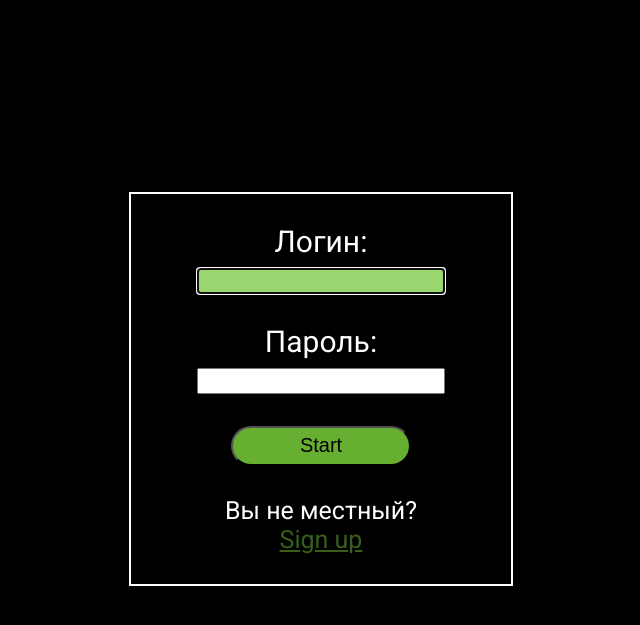
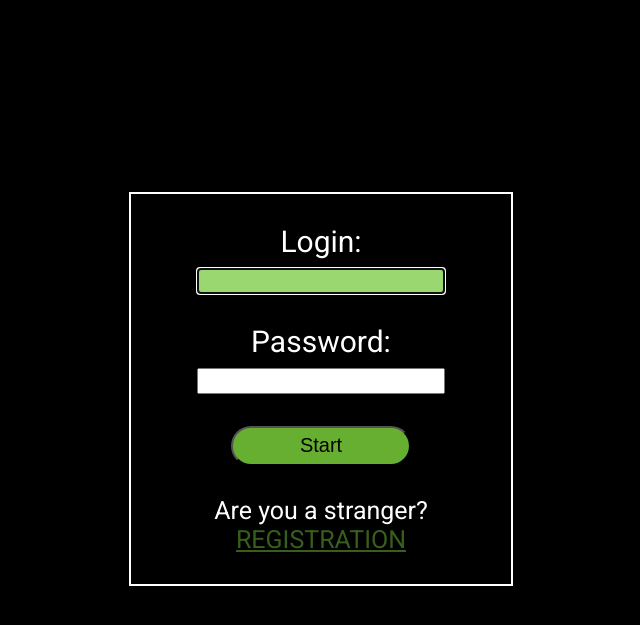
Before and after one commit to PabloTheSalad/lowchat, a Django app: page /login/ in a window 1280 px wide. Shown: the top 625 px of the page, without its empty margins (319-959 px from the left). Run offline with Django 3.2, Linux system fonts and the light colour scheme; some libraries are stand-ins or nearby versions.

Commit message:
Fix some text

```diff
--- a/chat/templates/chat/login.html
+++ b/chat/templates/chat/login.html
@@ -15,16 +15,16 @@
 	<div class="authorization-frame">
         <form class="avtorization" action="{% url 'chat:login' %}" method="post">
 			{% csrf_token %}
-			<p class="login">Логин: <br>
+			<p class="login">Login: <br>
 				<input autofocus class="login__input" maxlength="25" type="text" name="username">
 			</p>
-			<p class="password">Пароль: <br>
+			<p class="password">Password: <br>
 	    		<input class="password__input" type="password" maxlength="25" name="password">
 	    	</p>
 		<input type="submit" class="start-button" value="Start">
 		</form>
-		<p class="Registration">Вы не местный? <br>
-			<a href="/registrate" class="Registration__link">Sign up</a>
+		<p class="Registration">Are you a stranger? <br>
+			<a href="/registrate" class="Registration__link">REGISTRATION</a>
 		</p>
 	</div>
 </body>
--- a/chat/templates/chat/registrate.html
+++ b/chat/templates/chat/registrate.html
@@ -49,7 +49,7 @@
 						<option value="black" class="namecolor__option1">Black</option>
 						<option value="violet" class="namecolor__option2">Violet</option>
 					</select> <br>
-					<button type="submit" value="registrate" class="registrate">Registrate</button>
+					<button type="submit" value="registrate" class="registrate">Sign up</button>
 				</div>
 			</form>
 		</div>
```
